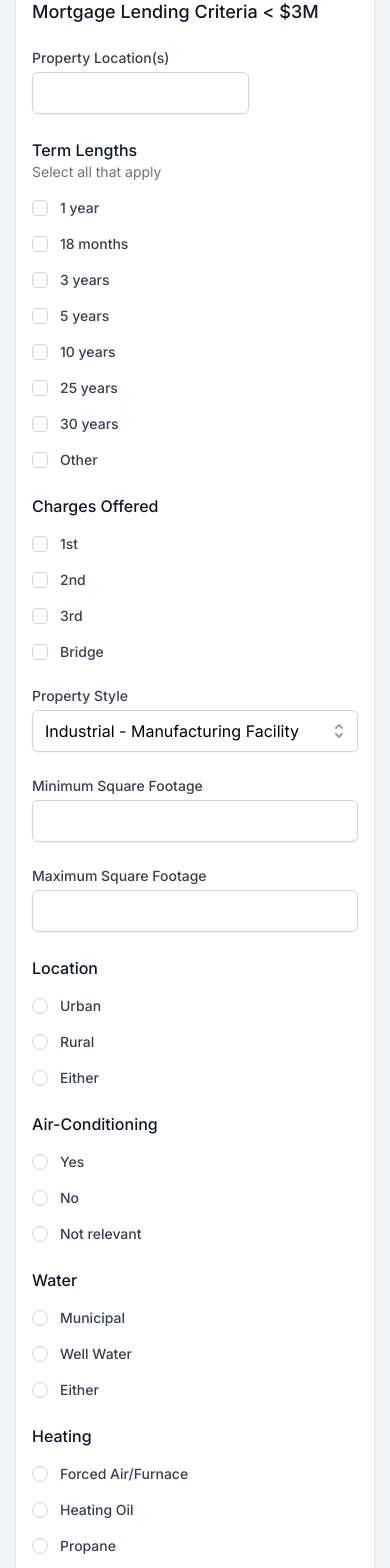
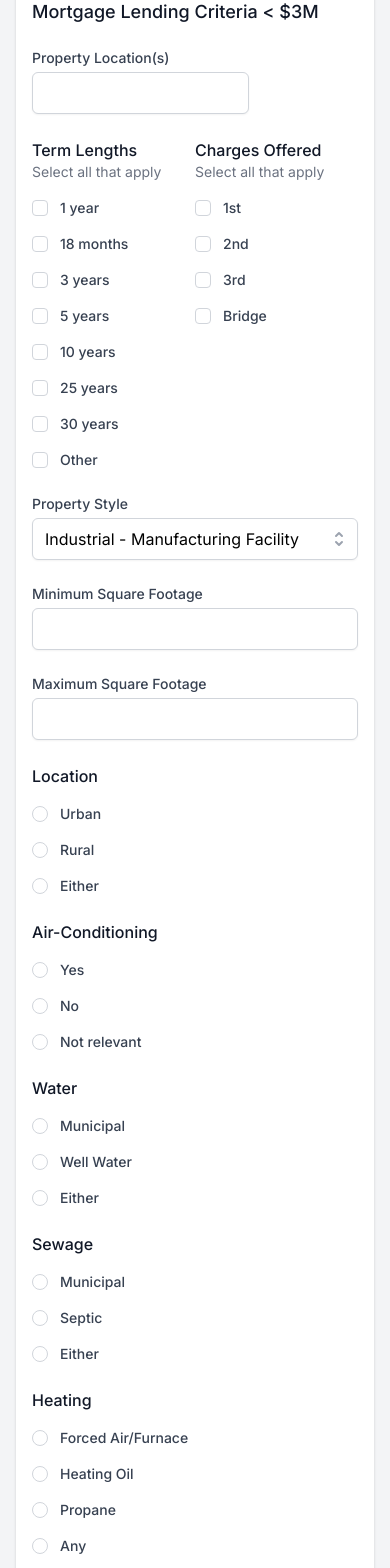
Before and after one commit to parssak/broker-app, a Vue app: page / in a window 390 px wide. Shown: the part 1020-2588 px from the top of the page. Built offline with nearby package versions, Linux system fonts and the light colour scheme; what @tailwindcss/typography would draw is missing.

Commit message:
working on styling

```diff
--- a/src/components/base/inputs/RadioListSimple.vue
+++ b/src/components/base/inputs/RadioListSimple.vue
@@ -6,7 +6,7 @@
     </p>
     <fieldset class="mt-4">
       <legend class="sr-only">{{ legend }}</legend>
-      <div class="space-y-4">
+      <div :class="horizontal ? 'md:flex items-center md:space-x-8 space-y-4 md:space-y-0' : 'space-y-4'">
         <div v-for="item in items" :key="item.id" class="flex items-center">
           <input
             :id="item.id"
@@ -62,6 +62,10 @@ export default {
       type: String,
       default: "Notification Method",
     },
+    horizontal: {
+      type: Boolean,
+      default: false,
+    },
   },
   methods: {
     onChange(event) {
--- a/src/views/home/index.vue
+++ b/src/views/home/index.vue
@@ -62,7 +62,7 @@
             <TextInput label="Property Location(s)" />
           </div>
 
-          <fieldset class="form-full grid grid-cols-1 gap-x-12 gap-y-6">
+          <fieldset class="form-full grid grid-cols-2 gap-y-6">
             <div class="w-full space-y-6">
               <CheckListSimple
                 title="Term Lengths"
@@ -71,16 +71,20 @@
               />
             </div>
             <div class="w-full space-y-6">
-              <CheckListSimple title="Charges Offered" :items="chargeTypes" />
-
-              <SelectInput label="Property Style" :items="propertyStyles" />
+              <CheckListSimple
+                title="Charges Offered"
+                :items="chargeTypes"
+                description="Select all that apply"
+              />
             </div>
           </fieldset>
 
-          <fieldset class="form-full grid grid-cols-1 gap-x-12 gap-y-6">
+          <fieldset class="form-full grid gap-y-6">
             <div class="space-y-6">
+              <SelectInput label="Property Style" :items="propertyStyles" />
               <TextInput type="number" label="Minimum Square Footage" />
               <TextInput type="number" label="Maximum Square Footage" />
+              <div class="grid md:grid-cols-2 gap-6">
                 <RadioListSimple
                   itemsName="location"
                   title="Location"
@@ -91,21 +95,24 @@
                   title="Air-Conditioning"
                   :items="acOptions"
                 />
+                <div class="space-y-6">
                   <RadioListSimple
                     itemsName="water"
                     title="Water"
                     :items="waterOptions"
                   />
                   <RadioListSimple
+                    itemsName="sewage"
+                    title="Sewage"
+                    :items="sewageOptions"
+                  />
+                </div>
+                <RadioListSimple
                   itemsName="heating"
                   title="Heating"
                   :items="heatOptions"
                 />
-              <RadioListSimple
-                itemsName="sewage"
-                title="Sewage"
-                :items="sewageOptions"
-              />
+              </div>
             </div>
 
             <fieldset class="space-y-6">
@@ -149,7 +156,7 @@
             </h3>
           </div>
 
-          <fieldset class="form-full grid grid-cols-1 gap-x-12 gap-y-6">
+          <fieldset class="form-full grid gap-y-6">
             <div class="space-y-6">
               <!-- Environmental Site Assessment (ESA) for the Property? -->
               <RadioListSimple
@@ -180,6 +187,8 @@
             </div>
           </fieldset>
 
+          <hr class="form-full relative top-4" />
+
           <!-- Geotechnical Report(s) & Peer Review(s) -->
           <div class="form-full mt-6">
             <h3 class="text-lg leading-6 font-medium text-gray-900">
@@ -187,7 +196,7 @@
             </h3>
           </div>
 
-          <fieldset class="form-full grid grid-cols-1 gap-x-12 gap-y-6">
+          <fieldset class="form-full grid gap-y-6">
             <div class="space-y-6">
               <!-- Geotechnical Report (GR) for the Property -->
               <RadioListSimple
@@ -219,6 +228,8 @@
             </div>
           </fieldset>
 
+          <hr class="form-full relative top-4" />
+
           <!-- Appraisal Report(s) & Peer Review(s) -->
           <div class="form-full mt-6">
             <h3 class="text-lg leading-6 font-medium text-gray-900">
@@ -226,7 +237,7 @@
             </h3>
           </div>
 
-          <fieldset class="form-full grid grid-cols-1 gap-x-12 gap-y-6">
+          <fieldset class="form-full grid gap-y-6">
             <div class="space-y-6">
               <!-- Appraisal Report (AR) for the Property -->
               <RadioListSimple
@@ -258,11 +269,16 @@
             </div>
           </fieldset>
 
-          <fieldset class="form-full grid grid-cols-1 gap-x-12 gap-y-6">
-            <div class="space-y-6">
+          <hr class="form-full relative top-4" />
+
+          <!-- Survey(s) -->
+          <div class="form-full mt-6">
             <h3 class="text-lg leading-6 font-medium text-gray-900">
               Survey(s)
             </h3>
+          </div>
+          <fieldset class="form-full grid gap-y-6">
+            <div class="space-y-6">
               <!-- Current Survey for the Property -->
               <RadioListSimple
                 title="Current Survey for the Property"
@@ -284,7 +300,7 @@
             </div>
           </fieldset>
 
-          <fieldset class="form-full grid grid-cols-1 gap-x-12 gap-y-6 py-6">
+          <fieldset class="form-full grid gap-y-6">
             <div class="space-y-6">
               <h3 class="text-lg leading-6 font-medium text-gray-900">
                 Insurance
@@ -308,7 +324,7 @@
             </div>
           </fieldset>
 
-          <fieldset class="form-full grid grid-cols-1 gap-x-12 gap-y-6 py-6">
+          <fieldset class="form-full grid gap-y-6">
             <div class="space-y-6">
               <h3 class="text-lg leading-6 font-medium text-gray-900">
                 Property Taxes
@@ -332,7 +348,7 @@
             </div>
           </fieldset>
 
-          <fieldset class="form-full grid grid-cols-1 gap-x-12 gap-y-6 py-6">
+          <fieldset class="form-full grid gap-y-6">
             <div class="space-y-6">
               <h3 class="text-lg leading-6 font-medium text-gray-900">
                 Project Budget/Proforma
@@ -362,6 +378,11 @@
               <TextInput label="Any Preferred Brokers/Brokerages" />
             </div>
           </div>
+        </Form>
+
+        <!-- Commercial Mortgage App < $3M -->
+        <Form title="Commercial Mortgage App < $3M" description=" ">
+          <!--  -->
         </Form>
       </div>
     </div>
```
Lines whose indentation alone changed are shown as unchanged.
